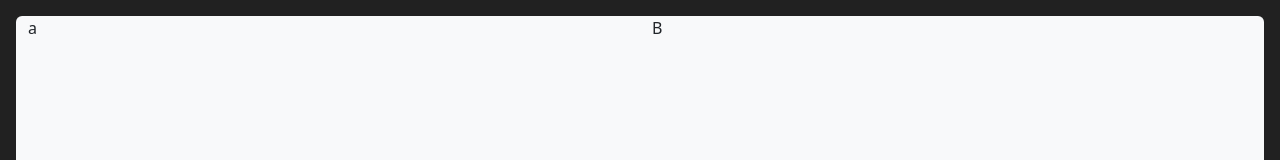
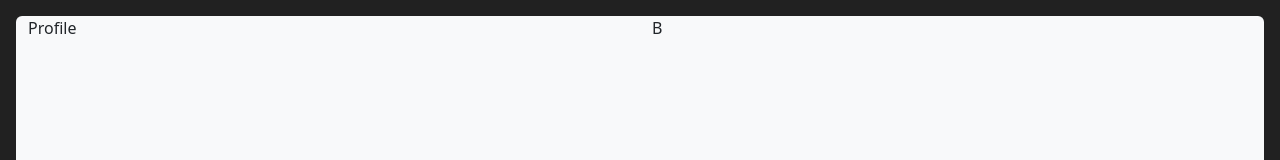
Before and after one commit to Athulsn10/portfolio-new, a React (Vite) app: page /Home in a window 1280 px wide. Shown: the top 160 px of the page. Built offline with nearby package versions, Linux system fonts and the light colour scheme.

Commit message:
Profile Component

```diff
--- a/src/App.tsx
+++ b/src/App.tsx
@@ -1,6 +1,6 @@
 import './App.css'
 import 'bootstrap/dist/css/bootstrap.min.css';
-import LandingButton from './components/LandingButton';
+import LandingButton from './page/LandingButton';
 function App() {
 
   return (
--- /dev/null
+++ b/src/components/Profile.tsx
@@ -0,0 +1,8 @@
+
+function Profile() {
+  return (
+    <div>Profile</div>
+  )
+}
+
+export default Profile
--- a/src/components/Home.tsx
+++ b/src/page/Home.tsx
@@ -1,3 +1,4 @@
+import Profile from "../components/Profile"
 
 function Home() {
   return (
@@ -5,7 +6,7 @@ function Home() {
       <div className="home-bg vh-100 p-3">
         <div className="container-fluid rounded h-100 bg-light">
           <div className="row">
-            <div className="col-sm-12 col-md-6 col-md-6">a</div>
+            <div className="col-sm-12 col-md-6 col-md-6"><Profile /></div>
             <div className="col-sm-12 col-md-6 col-md-6">B</div>
           </div>
         </div>
--- a/src/router.ts
+++ b/src/router.ts
@@ -1,6 +1,6 @@
 import { createBrowserRouter } from "react-router-dom";
 import App from './App.tsx'
-import Home from "./components/Home.tsx";
+import Home from "./page/Home.tsx";
 
 export const router = createBrowserRouter([
     {
```
Also changed, not shown: src/page/LandingButton.tsx (renamed from src/components/LandingButton.tsx), src/page/landingButton.css (renamed from src/components/landingButton.css).
